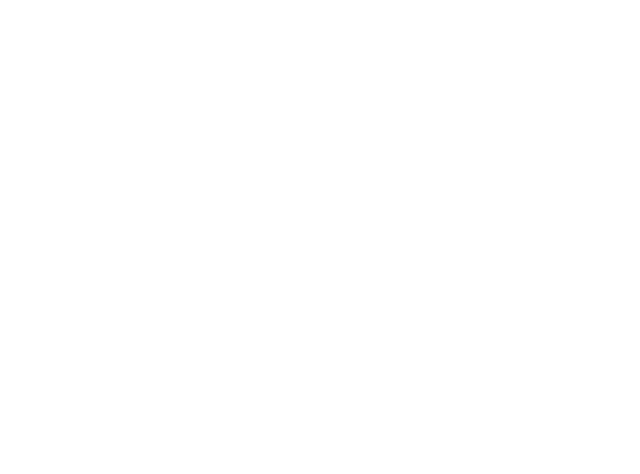
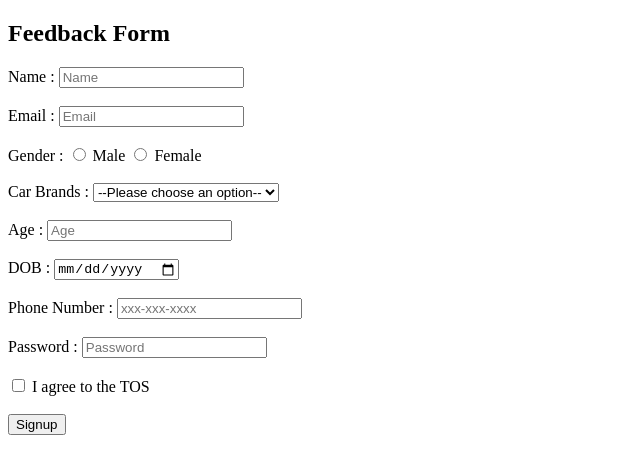
Before and after one commit to acciojob/signup-form-car-lal15aditi, a website: page main.html in a window 1280 px wide. Shown: the whole page, without its empty margins (0-640 px from the left). Drawn offline with Linux system fonts and the light colour scheme.

Commit message:
created a submission

```diff
--- a/main.html
+++ b/main.html
@@ -10,6 +10,68 @@
 	<!-- the entire body must be written by student -->
     <script type="text/javascript" src="./script.js">
 </script>
+	<h2>Feedback Form</h2>
+    <form method="post">
+        <label for="name">Name : </label>
+        <input type="text" id="name" placeholder="Name" required>
+        <br/>
+        <br/>
+
+        <label for="email">Email : </label>
+        <input type="email" id="email" placeholder="Email" required>
+        <br/>
+        <br/>
+
+        <span>Gender : </span>
+
+        <input type="radio" id="gender_m" name="gender">
+        <label for="gender_m">Male</label>
+
+        <input type="radio" id="gender_f" name="gender">
+        <label for="gender_f">Female</label>
+        <br/>
+        <br/>
+
+        <label for="carBrands">Car Brands : </label>
+        <select name="cars" id="carBrands">
+
+            <option value="" disabled selected hidden>--Please choose an option--</option>
+            <option value="maruti">Maruti Suzuki</option>
+            <option value="bmw">BMW</option>
+            <option value="lamborghini">Lamborghini</option>
+            <option value="hyudai">Hyundai</option>
+            <option value="mercedes">Mercedes</option>
+        </select>
+        <br/>
+        <br/>
+
+        <label for="age">Age : </label>
+        <input type="number" id="age" placeholder="Age" required>
+        <br/>
+        <br/>
+
+        <label for="dob">DOB : </label>
+        <input type="date" id="dob" required>
+        <br/>
+        <br/>
+
+        <label for="tel">Phone Number : </label>
+        <input type="tel" id="tel" placeholder="xxx-xxx-xxxx">
+        <br/>
+        <br/>
+
+        <label for="password">Password : </label>
+        <input type="password" id="password" placeholder="Password" required>
+        <br/>
+        <br/>
+
+        <input type="checkbox" id="tos" required>
+        <label for="tos">I agree to the TOS</label>
+        <br/>
+        <br/>
+
+        <input type="submit" value="Signup">
+    </form>
 
 </body>
 
```
